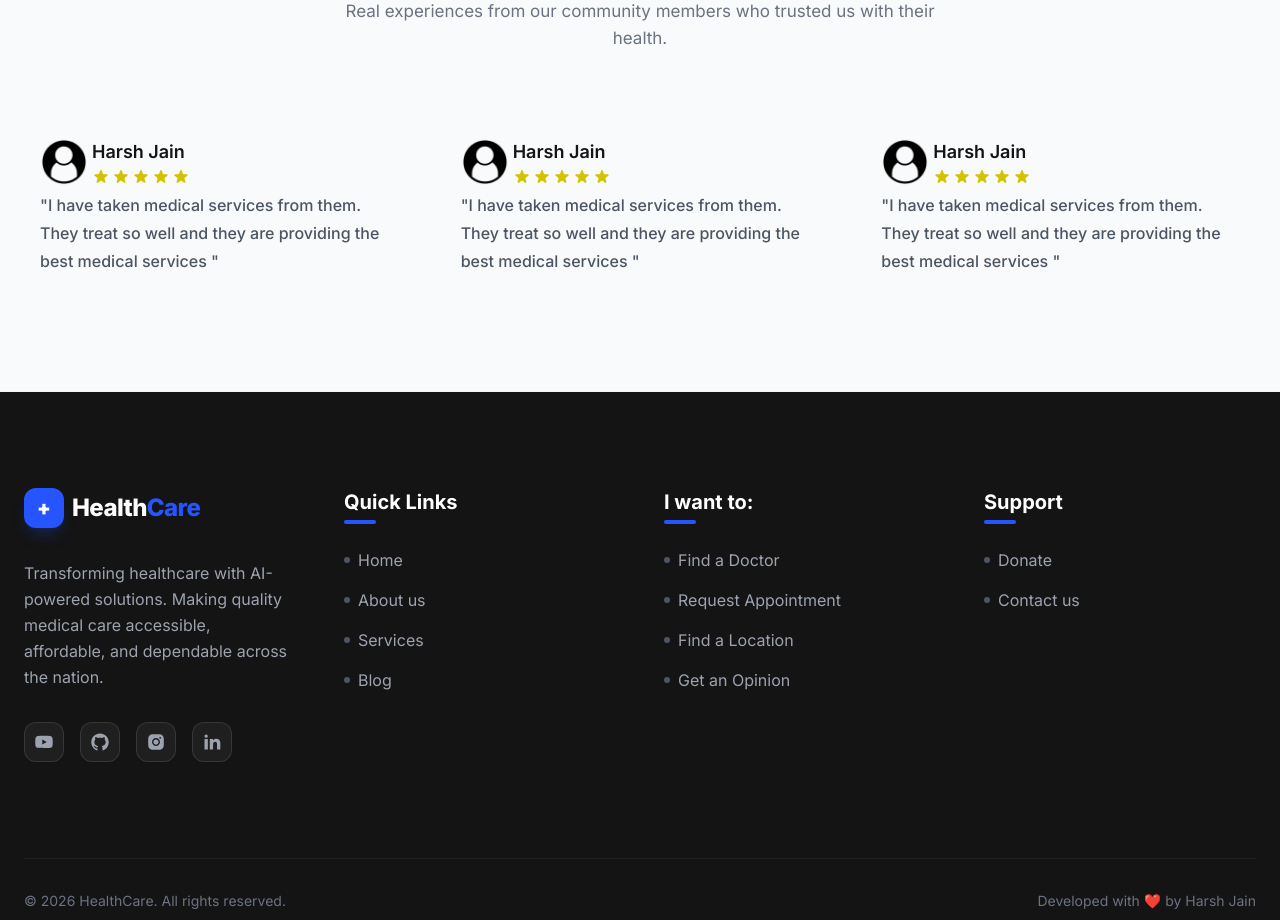
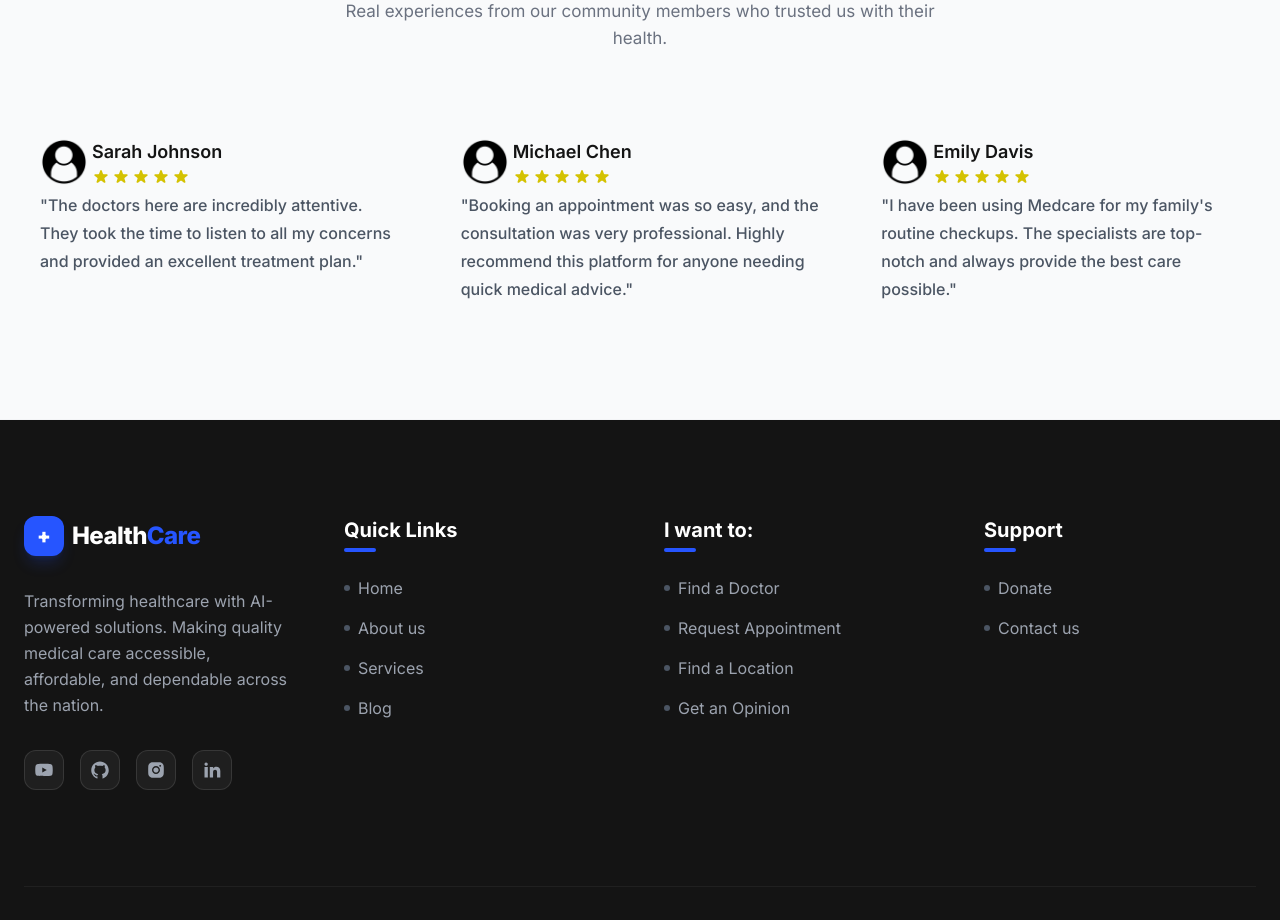
Before and after one commit to Codecrafter2807/Medcare, a React (Create React App) app in the folder frontend/: page / in a window 1280 px wide. Shown: the part 5640-6560 px from the top of the page. Built offline with nearby package versions, Linux system fonts and the light colour scheme; no server answers.

Commit message:
feat: implement appointment booking system with schema, payment controller, and UI components

```diff
--- a/frontend/src/components/Testomonial/Testomonial.js
+++ b/frontend/src/components/Testomonial/Testomonial.js
@@ -10,7 +10,6 @@ const Testomonial = () => {
   return (
     <div className="mt-[30px] lg:mt-[55px]">
       <Swiper
-        // modules={[Pagination]}
         spaceBetween={30}
         slidesPerView={1}
         pagination={{ clickable: true }}
@@ -32,10 +31,10 @@ const Testomonial = () => {
         <SwiperSlide>
           <div className="py-[20px] px-4 rounded-3 ">
             <div className="flex items-center gap-[4px]">
-              <img className="h-12 w-12" src={patientAvtar} alt="" />
+              <img className="h-12 w-12 rounded-full" src={patientAvtar} alt="" />
               <div>
                 <h4 className="text-[18px] leading-[30px] font-semibold text-darkColor">
-                  Harsh Jain
+                  Sarah Johnson
                 </h4>
                 <div className="flex items-center gap-[2px]">
                   <HiStar className="text-yellowColor w-[18px] h-5 " />
@@ -47,18 +46,17 @@ const Testomonial = () => {
               </div>
             </div>
             <p className="text-[16px] leading-7 mt-1 text-gray-600 font-[500]">
-              "I have taken medical services from them. They treat so well and
-              they are providing the best medical services "
+              "The doctors here are incredibly attentive. They took the time to listen to all my concerns and provided an excellent treatment plan."
             </p>
           </div>
         </SwiperSlide>
         <SwiperSlide>
           <div className="py-[20px] px-4 rounded-3 ">
             <div className="flex items-center gap-[4px]">
-              <img className="h-12 w-12" src={patientAvtar} alt="" />
+              <img className="h-12 w-12 rounded-full" src={patientAvtar} alt="" />
               <div>
                 <h4 className="text-[18px] leading-[30px] font-semibold text-darkColor">
-                  Harsh Jain
+                  Michael Chen
                 </h4>
                 <div className="flex items-center gap-[2px]">
                   <HiStar className="text-yellowColor w-[18px] h-5 " />
@@ -70,18 +68,17 @@ const Testomonial = () => {
               </div>
             </div>
             <p className="text-[16px] leading-7 mt-1 text-gray-600 font-[500]">
-              "I have taken medical services from them. They treat so well and
-              they are providing the best medical services "
+              "Booking an appointment was so easy, and the consultation was very professional. Highly recommend this platform for anyone needing quick medical advice."
             </p>
           </div>
         </SwiperSlide>
         <SwiperSlide>
           <div className="py-[20px] px-4 rounded-3 ">
             <div className="flex items-center gap-[4px]">
-              <img className="h-12 w-12" src={patientAvtar} alt="" />
+              <img className="h-12 w-12 rounded-full" src={patientAvtar} alt="" />
               <div>
                 <h4 className="text-[18px] leading-[30px] font-semibold text-darkColor">
-                  Harsh Jain
+                  Emily Davis
                 </h4>
                 <div className="flex items-center gap-[2px]">
                   <HiStar className="text-yellowColor w-[18px] h-5 " />
@@ -93,31 +90,29 @@ const Testomonial = () => {
               </div>
             </div>
             <p className="text-[16px] leading-7 mt-1 text-gray-600 font-[500]">
-              "I have taken medical services from them. They treat so well and
-              they are providing the best medical services "
+              "I have been using Medcare for my family's routine checkups. The specialists are top-notch and always provide the best care possible."
             </p>
           </div>
         </SwiperSlide>
         <SwiperSlide>
           <div className="py-[20px] px-4 rounded-3 ">
             <div className="flex items-center gap-[4px]">
-              <img className="h-12 w-12" src={patientAvtar} alt="" />
+              <img className="h-12 w-12 rounded-full" src={patientAvtar} alt="" />
               <div>
                 <h4 className="text-[18px] leading-[30px] font-semibold text-darkColor">
-                  Harsh Jain
+                  James Wilson
                 </h4>
                 <div className="flex items-center gap-[2px]">
                   <HiStar className="text-yellowColor w-[18px] h-5 " />
                   <HiStar className="text-yellowColor w-[18px] h-5 " />
                   <HiStar className="text-yellowColor w-[18px] h-5 " />
                   <HiStar className="text-yellowColor w-[18px] h-5 " />
-                  <HiStar className="text-yellowColor w-[18px] h-5 " />
+                  <HiStar className="text-gray-300 w-[18px] h-5 " />
                 </div>
               </div>
             </div>
             <p className="text-[16px] leading-7 mt-1 text-gray-600 font-[500]">
-              "I have taken medical services from them. They treat so well and
-              they are providing the best medical services "
+              "Very smooth experience overall. The doctor was knowledgeable and prescribed exactly what I needed to recover quickly."
             </p>
           </div>
         </SwiperSlide>
--- a/frontend/src/pages/Doctors/SidePanal.js
+++ b/frontend/src/pages/Doctors/SidePanal.js
@@ -1,18 +1,31 @@
-import React from "react";
+import React, { useState } from "react";
 import convertTime from "../../utils/convertTime";
 import { BASE_URL, token } from "./../../config";
 import { toast } from "react-toastify";
 
 const SidePanal = ({ doctorId, charges, timeSlots }) => {
+  const [selectedSlot, setSelectedSlot] = useState(null);
+
   const bookingHandler = async () => {
+    if (selectedSlot === null) {
+      toast.error("Please select an appointment slot");
+      return;
+    }
+
     try {
+      const slot = timeSlots[selectedSlot];
       const res = await fetch(
         `${BASE_URL}/bookings/checkout-session/${doctorId}`,
         {
           method: "post",
           headers: {
+            "Content-Type": "application/json",
             Authorization: `Bearer ${token}`,
           },
+          body: JSON.stringify({
+            appointmentDate: slot.day.charAt(0).toUpperCase() + slot.day.slice(1),
+            appointmentTime: `${convertTime(slot.startingTime)} - ${convertTime(slot.endingTime)}`
+          })
         }
       );
       const data = await res.json();
@@ -47,11 +60,21 @@ const SidePanal = ({ doctorId, charges, timeSlots }) => {
 
         <ul className="space-y-4">
           {timeSlots?.map((item, index) => (
-            <li key={index} className="flex items-center justify-between p-4 rounded-2xl bg-gray-50/50 border border-gray-100 hover:border-primaryColor/20 transition-all group">
-              <p className="text-[15px] text-gray-600 font-semibold group-hover:text-primaryColor transition-colors">
+            <li
+              key={index}
+              onClick={() => setSelectedSlot(index)}
+              className={`flex items-center justify-between p-4 rounded-2xl border transition-all cursor-pointer group ${
+                selectedSlot === index
+                ? "bg-primaryColor/5 border-primaryColor shadow-md"
+                : "bg-gray-50/50 border-gray-100 hover:border-primaryColor/30 hover:bg-white"
+              }`}
+            >
+              <p className={`text-[15px] font-semibold transition-colors ${selectedSlot === index ? "text-primaryColor" : "text-gray-600 group-hover:text-primaryColor"}`}>
                 {item.day.charAt(0).toUpperCase() + item.day.slice(1)}
               </p>
-              <p className="text-[14px] text-gray-500 font-semibold bg-white px-3 py-1 rounded-lg border border-gray-100 shadow-sm">
+              <p className={`text-[14px] font-semibold px-3 py-1 rounded-lg border shadow-sm transition-colors ${
+                selectedSlot === index ? "bg-primaryColor text-white border-primaryColor" : "bg-white text-gray-500 border-gray-100"
+              }`}>
                 {convertTime(item.startingTime)} - {convertTime(item.endingTime)}
               </p>
             </li>
```
Also changed, not shown: 2 other files (tests, documents, lock files or other folders).
